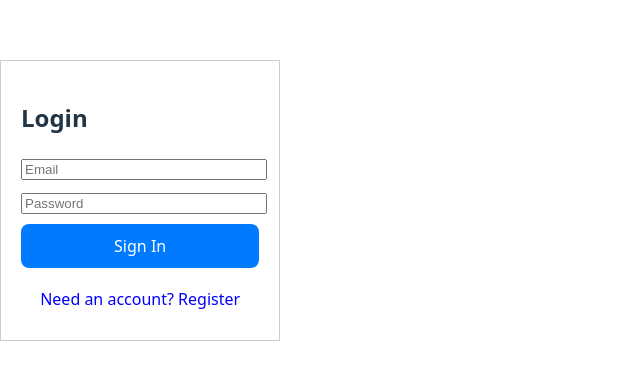
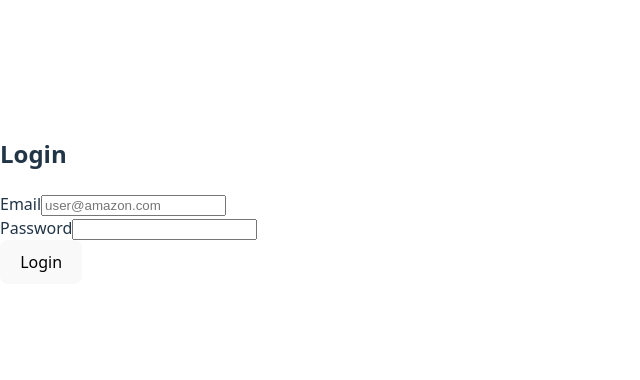
Before and after one commit to Seely03/help-desk-app, a React (Vite) app in the folder client/: page / in a window 1280 px wide. Shown: the part 200-580 px from the top of the page, without its empty margins (0-640 px from the left). Built offline with nearby package versions, Linux system fonts and the light colour scheme.

Commit message:
Added more data to collections and added project routes

```diff
--- a/client/package.json
+++ b/client/package.json
@@ -10,6 +10,7 @@
     "preview": "vite preview"
   },
   "dependencies": {
+    "axios": "^1.13.2",
     "react": "^19.2.3",
     "react-dom": "^19.2.0"
   },
--- a/client/src/App.tsx
+++ b/client/src/App.tsx
@@ -1,7 +1,7 @@
 import { useState, useEffect } from 'react';
 import TicketForm from './components/TicketForm';
 import TicketList from './components/TicketList';
-import Login from './components/Login'; // <--- Import Login
+import LoginForm from './components/LoginForm'; // <--- Import Login
 import type { Ticket } from './types';
 import { AuthProvider, useAuth } from './context/AuthContext'; // <--- Import Context
 
@@ -31,7 +31,7 @@ function Dashboard() {
 
   // If not logged in, show Login Screen
   if (!user) {
-    return <Login />;
+    return <LoginForm />;
   }
 
   // If logged in, show Dashboard
--- a/client/src/components/Login.tsx
+++ /dev/null
@@ -1,61 +0,0 @@
-import { useState } from 'react';
-import { useAuth } from '../context/AuthContext';
-
-export default function Login() {
-  const { login } = useAuth();
-  const [email, setEmail] = useState('');
-  const [password, setPassword] = useState('');
-  const [isRegistering, setIsRegistering] = useState(false); // Toggle between Login/Register
-  const [name, setName] = useState('');
-
-  const handleSubmit = async (e: React.FormEvent) => {
-    e.preventDefault();
-
-    // Choose endpoint based on mode
-    const endpoint = isRegistering ? '/api/users/register' : '/api/users/login'; // (We need to build the login route next!)
-    // FOR NOW: Let's just use the Register endpoint you know works to test
-    const url = `http://localhost:5000${endpoint}`;
-
-    try {
-      const res = await fetch(url, {
-        method: 'POST',
-        headers: { 'Content-Type': 'application/json' },
-        body: JSON.stringify(isRegistering ? { name, email, password } : { email, password })
-      });
-
-      const data = await res.json();
-
-      if (!res.ok) throw new Error(data.message);
-
-      // Save user to Context (this automatically updates the App UI)
-      login(data.token, data);
-    } catch (err) {
-      alert(err instanceof Error ? err.message : 'Login failed');
-    }
-  };
-
-  return (
-    <div style={{ maxWidth: '400px', margin: '50px auto', padding: '20px', border: '1px solid #ccc' }}>
-      <h2>{isRegistering ? 'Register' : 'Login'}</h2>
-      <form onSubmit={handleSubmit}>
-        {isRegistering && (
-          <div style={{ marginBottom: '10px' }}>
-            <input type="text" placeholder="Name" value={name} onChange={e => setName(e.target.value)} style={{ width: '100%' }} />
-          </div>
-        )}
-        <div style={{ marginBottom: '10px' }}>
-          <input type="email" placeholder="Email" value={email} onChange={e => setEmail(e.target.value)} style={{ width: '100%' }} />
-        </div>
-        <div style={{ marginBottom: '10px' }}>
-          <input type="password" placeholder="Password" value={password} onChange={e => setPassword(e.target.value)} style={{ width: '100%' }} />
-        </div>
-        <button type="submit" style={{ width: '100%', padding: '10px', backgroundColor: '#007bff', color: 'white' }}>
-          {isRegistering ? 'Sign Up' : 'Sign In'}
-        </button>
-      </form>
-      <button onClick={() => setIsRegistering(!isRegistering)} style={{ marginTop: '10px', background: 'none', border: 'none', color: 'blue', cursor: 'pointer' }}>
-        {isRegistering ? 'Already have an account? Login' : 'Need an account? Register'}
-      </button>
-    </div>
-  );
-}
--- /dev/null
+++ b/client/src/components/LoginForm.tsx
@@ -0,0 +1,52 @@
+import { useState } from 'react';
+import { loginUser } from '../services/authService';
+
+export default function LoginForm() {
+  const [email, setEmail] = useState('');
+  const [password, setPassword] = useState('');
+  const [error, setError] = useState('');
+
+  const handleLogin = async (e: React.FormEvent) => {
+    e.preventDefault();
+    try {
+      const data = await loginUser(email, password);
+      console.log('Login Successful:', data);
+      alert('Logged in!');
+      // TODO: Redirect to Dashboard
+    } catch (err: any) {
+      setError(err.response?.data?.message || 'Login failed');
+    }
+  };
+
+  return (
+    <form onSubmit={handleLogin} className="p-4 border rounded shadow-md max-w-sm mx-auto mt-10">
+      <h2 className="text-xl mb-4">Login</h2>
+      {error && <p className="text-red-500 mb-2">{error}</p>}
+
+      <div className="mb-4">
+        <label className="block mb-1">Email</label>
+        <input
+          type="email"
+          value={email}
+          onChange={(e) => setEmail(e.target.value)}
+          className="w-full p-2 border rounded"
+          placeholder="user@amazon.com"
+        />
+      </div>
+
+      <div className="mb-4">
+        <label className="block mb-1">Password</label>
+        <input
+          type="password"
+          value={password}
+          onChange={(e) => setPassword(e.target.value)}
+          className="w-full p-2 border rounded"
+        />
+      </div>
+
+      <button type="submit" className="w-full bg-blue-600 text-white p-2 rounded hover:bg-blue-700">
+        Login
+      </button>
+    </form>
+  );
+}
--- /dev/null
+++ b/client/src/services/api.ts
@@ -0,0 +1,37 @@
+import axios from 'axios';
+
+// 1. Create the Axios Instance
+const api = axios.create({
+  baseURL: 'http://localhost:5000/api', // Match your backend URL
+  headers: {
+    'Content-Type': 'application/json',
+  },
+});
+
+// 2. Request Interceptor (The "Magic" Part)
+// This runs before every request. It checks if we have a token and attaches it.
+api.interceptors.request.use(
+  (config) => {
+    const token = localStorage.getItem('token'); // We will save the token here on login
+    if (token) {
+      config.headers.Authorization = `Bearer ${token}`;
+    }
+    return config;
+  },
+  (error) => Promise.reject(error)
+);
+
+// 3. Response Interceptor (Optional but helpful)
+// If the token is expired (401), we can auto-logout the user
+api.interceptors.response.use(
+  (response) => response,
+  (error) => {
+    if (error.response?.status === 401) {
+      localStorage.removeItem('token');
+      // window.location.href = '/login'; // Optional: Redirect to login
+    }
+    return Promise.reject(error);
+  }
+);
+
+export default api;
--- /dev/null
+++ b/client/src/services/authService.ts
@@ -0,0 +1,35 @@
+import api from './api';
+
+// Define the shape of the data based on your backend
+interface LoginResponse {
+  token: string;
+  user: {
+    id: string;
+    username: string;
+    email: string;
+    isAdmin: boolean;
+  };
+}
+
+export const loginUser = async (email: string, password: string) => {
+  const response = await api.post<LoginResponse>('/users/login', { email, password });
+
+  // Save the token immediately upon success
+  if (response.data.token) {
+    localStorage.setItem('token', response.data.token);
+    // You might also want to save the user info to Context/State
+    localStorage.setItem('user', JSON.stringify(response.data.user));
+  }
+
+  return response.data;
+};
+
+export const registerUser = async (userData: any) => {
+  const response = await api.post('/users/register', userData);
+  return response.data;
+};
+
+export const logoutUser = () => {
+  localStorage.removeItem('token');
+  localStorage.removeItem('user');
+};
```
Also changed, not shown: 1 other file (tests, documents, lock files or other folders).
